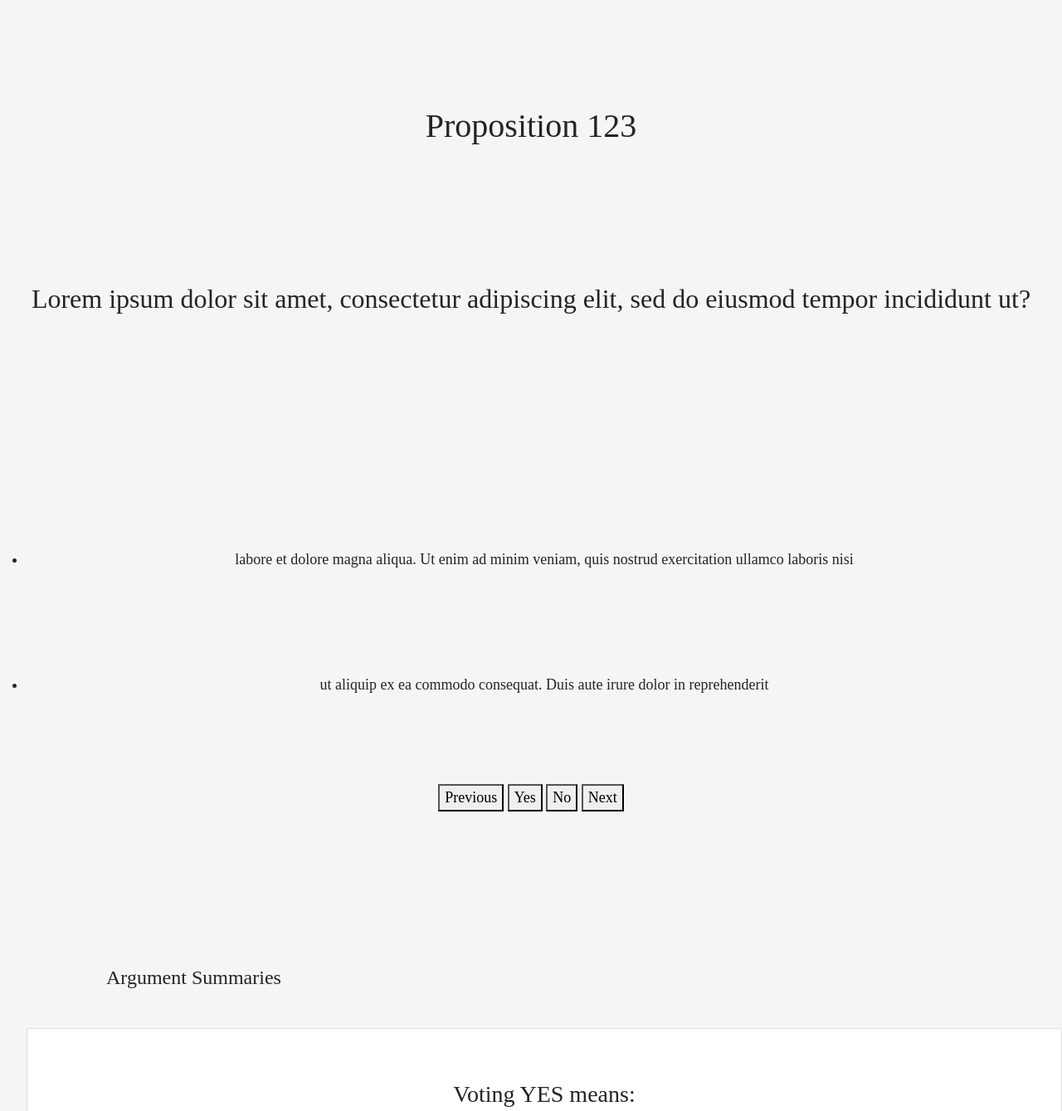
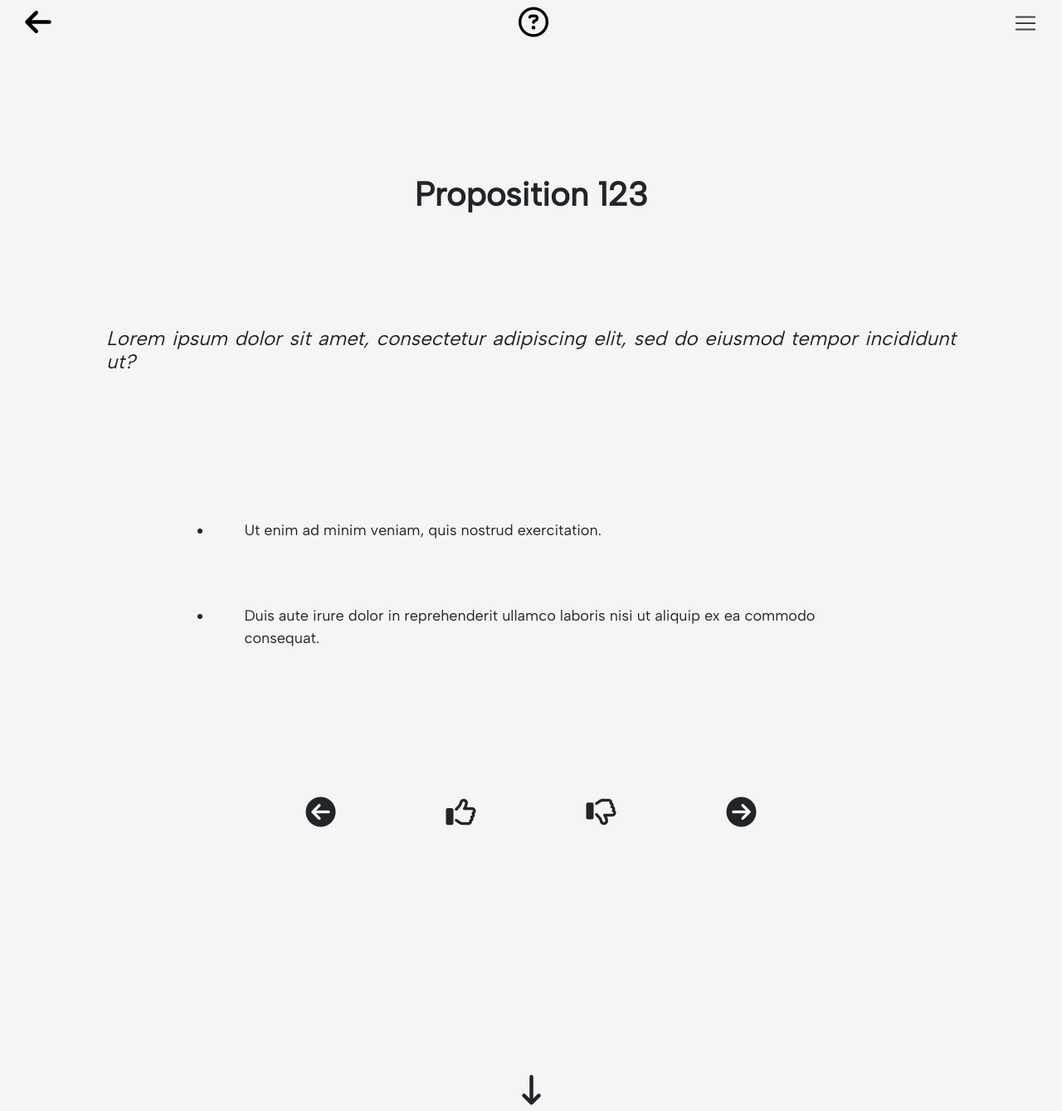
Before and after one commit to HarRes123/CS160-Project, a website: page public/proposition.html in a window 1280 px wide. Shown: the top 1339 px of the page at 83% size. Drawn offline with nearby package versions, Linux system fonts and the light colour scheme.

Commit message:
prop ui updated

```diff
--- a/public/css/styles.css
+++ b/public/css/styles.css
@@ -30,6 +30,11 @@ p {
   padding-bottom: 20%;
 }
 
+.img-prop {
+  padding-left: 5%;
+  padding-right: 5%;
+}
+
 .navbar .navbar-light{
   display: inline;
   border-color: transparent;
@@ -51,12 +56,21 @@ p {
 }
 h1{
   text-align: center;
-  margin-top: 10%;
+  margin-top: 12%;
 }
+
 h2{
   text-align: center;
-  margin-top: 12.88%;
+  margin-top: 15%;
   margin-bottom: 15%;
+}
+
+h3 {
+  text-align: justify;
+  font-size: x-large;
+  padding-top: 10%;
+  padding-right: 10%;
+  padding-left: 10%;
 }
 
 #positionInf {
@@ -104,21 +118,31 @@ section {
   position: relative;
   padding-bottom: 0;
 }
+
 h5{
   text-align: left;
   padding-left: 15%;
+  font-size: x-large;
 }
 
 .scrollFT{
   margin-top: 15%;
 }
 
-.posList{
+ul {
   text-align: left;
   padding-right: 20%;
   padding-left: 20%;
-  padding-bottom: 20%;
+  padding-bottom: 10%;
   padding-top: 10%;
+}
+
+.cards {
+  padding: 5%;
+}
+
+.card {
+  border-radius: 25px;
 }
 
 li {
--- a/public/proposition.html
+++ b/public/proposition.html
@@ -1,49 +1,64 @@
 <!DOCTYPE html>
 <head>
-
-    <link href="https://cdn.jsdelivr.net/npm/bootstrap@5.0.2/dist/css/bootstrap.min.css" rel="stylesheet">
-
+    <meta name="viewport" content="width=device-width, initial-scale=1">
+    <!-- adds jQuery libraries -->
+    <script src="https://code.jquery.com/jquery-3.2.1.slim.min.js"></script>
+    <script src="https://cdnjs.cloudflare.com/ajax/libs/popper.js/1.12.9/umd/popper.min.js"></script>
+    <script src="https://maxcdn.bootstrapcdn.com/bootstrap/4.0.0/js/bootstrap.min.js"></script>
+    <script src="https://kit.fontawesome.com/ea5c975e64.js" crossorigin="anonymous"></script>
+    <!--Font Awesome Icons-->
+    <link rel="stylesheet" href="https://use.fontawesome.com/releases/v5.7.0/css/all.css" integrity="sha384-lZN37f5QGtY3VHgisS14W3ExzMWZxybE1SJSEsQp9S+oqd12jhcu+A56Ebc1zFSJ" crossorigin="anonymous">
+    <!-- BootstapCSS -->
+    <link href='https://fonts.googleapis.com/css?family=Albert Sans' rel='stylesheet'>
+    <link rel="stylesheet" href="https://stackpath.bootstrapcdn.com/bootstrap/4.3.1/css/bootstrap.min.css">
+    <link rel="stylesheet" type="text/css" href="/css/styles.css">
     <title>
-        Proposition Page
+        Proposition
     </title>
-    <link rel="stylesheet" type="text/css" href="/css/styles.css">
 </head>
     <body>
-        <h1>Proposition 123</h1>
-        <h2>Lorem ipsum dolor sit amet,
+        <!-- Navigation Bar -->
+        <nav class="navbar-nav navbar-light sticky-top">
+            <div class="navbar">
+                <button class="iconBtn mr-auto">
+                    <i class="fa-solid fa-arrow-left fa-2xl img"></i>
+                </button>
+                <button class="iconBtn mx-auto ">
+                    <i class="fa-regular fa-circle-question fa-2xl img"></i>
+                </button>
+                <button class="navbar-toggler ml-auto custom-toggler">
+                    <span class="navbar-toggler-icon custom-toggler"></span>
+                </button>
+            </div>
+        </nav>
+
+        <h1><b>Proposition 123</b></h1>
+        <h3><i>
+            Lorem ipsum dolor sit amet,
             consectetur adipiscing elit,
             sed do eiusmod tempor incididunt ut?
-        </h2>
-        <br>
+        </i></h3>
         <ul>
             <li>
-                labore et dolore magna aliqua. Ut enim
-                ad minim veniam, quis nostrud exercitation
-                ullamco laboris nisi
+                Ut enim ad minim veniam, quis nostrud exercitation.
             </li>
             <li>
-                ut aliquip ex ea commodo consequat. Duis
-                aute irure dolor in reprehenderit
+                Duis aute irure dolor in reprehenderit ullamco laboris
+                nisi ut aliquip ex ea commodo consequat.
             </li>
         </ul>
-        <br>
-        <button>Previous</button>
-        <button>Yes</button>
-        <button>No</button>
-        <button>Next</button>
-
-        <br>
-        <br>
-        <br>
-
-        <p>Argument Summaries</p>
-
-        <br>
-
+        <div>
+            <i class="fa-solid fa-circle-arrow-left fa-2xl img-prop"></i>
+            <i class="fa-regular fa-thumbs-up fa-2xl img-prop"></i>
+            <i class="fa-regular fa-thumbs-down fa-2xl img-prop"></i>
+            <i class="fa-solid fa-circle-arrow-right fa-2xl img-prop"></i>
+        </div>
+        <i class="fa-solid fa-arrow-down-long fa-2xl fa-bounce img" style="padding-top: 25%;"></i>
+        <h3 style="padding-left:5%; text-decoration: underline;"><b>Argument Summaries</b></h3>
         <ul class="cards">
             <li class="card">
               <div>
-                <h3 class="card-title">Voting YES means:</h3>
+                <h3 class="card-title">Voting <b><i>YES</i></b> means:</h3>
                 <div class="card-content">
                     <ul>
                         <li>
@@ -62,7 +77,7 @@
             <br>
             <li class="card">
                 <div>
-                  <h3 class="card-title">Voting NO means:</h3>
+                  <h3 class="card-title">Voting <b><i>NO</i></b> means:</h3>
                   <div class="card-content">
                     <ul>
                         <li>
```
